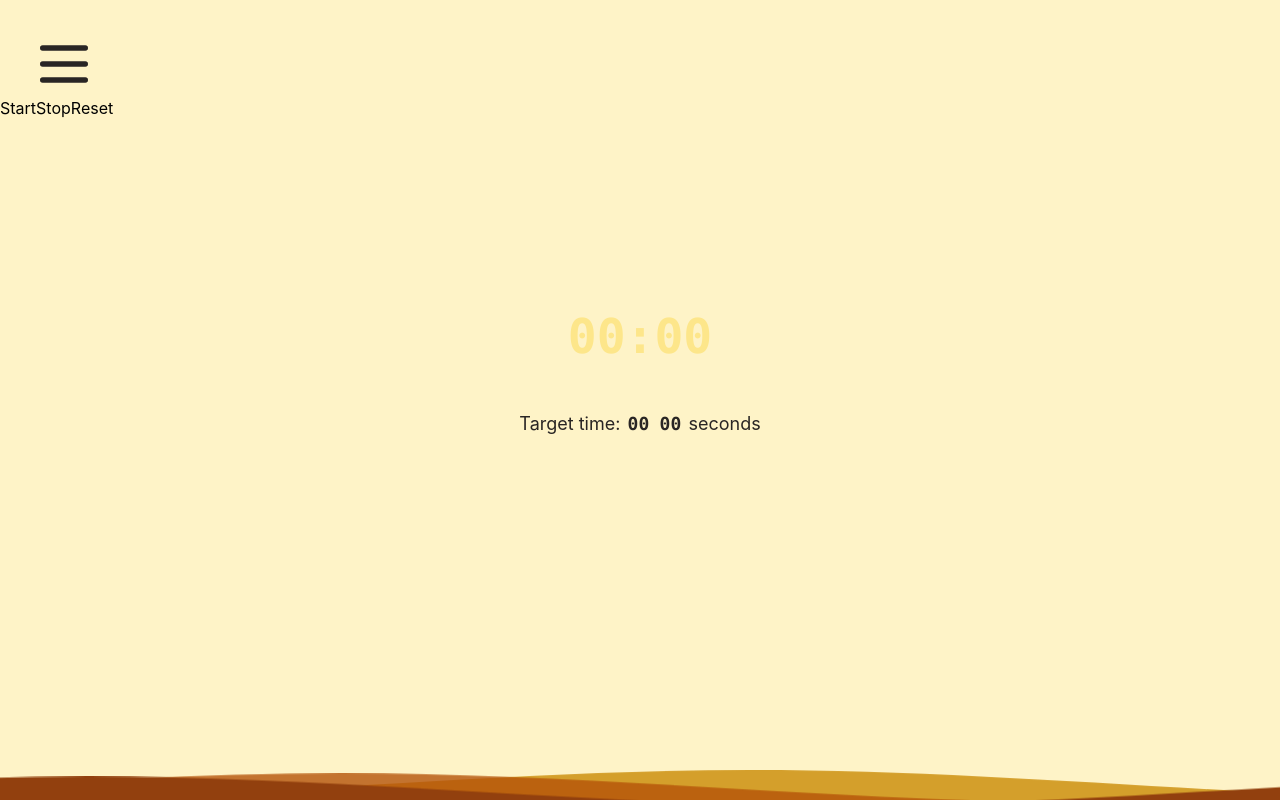
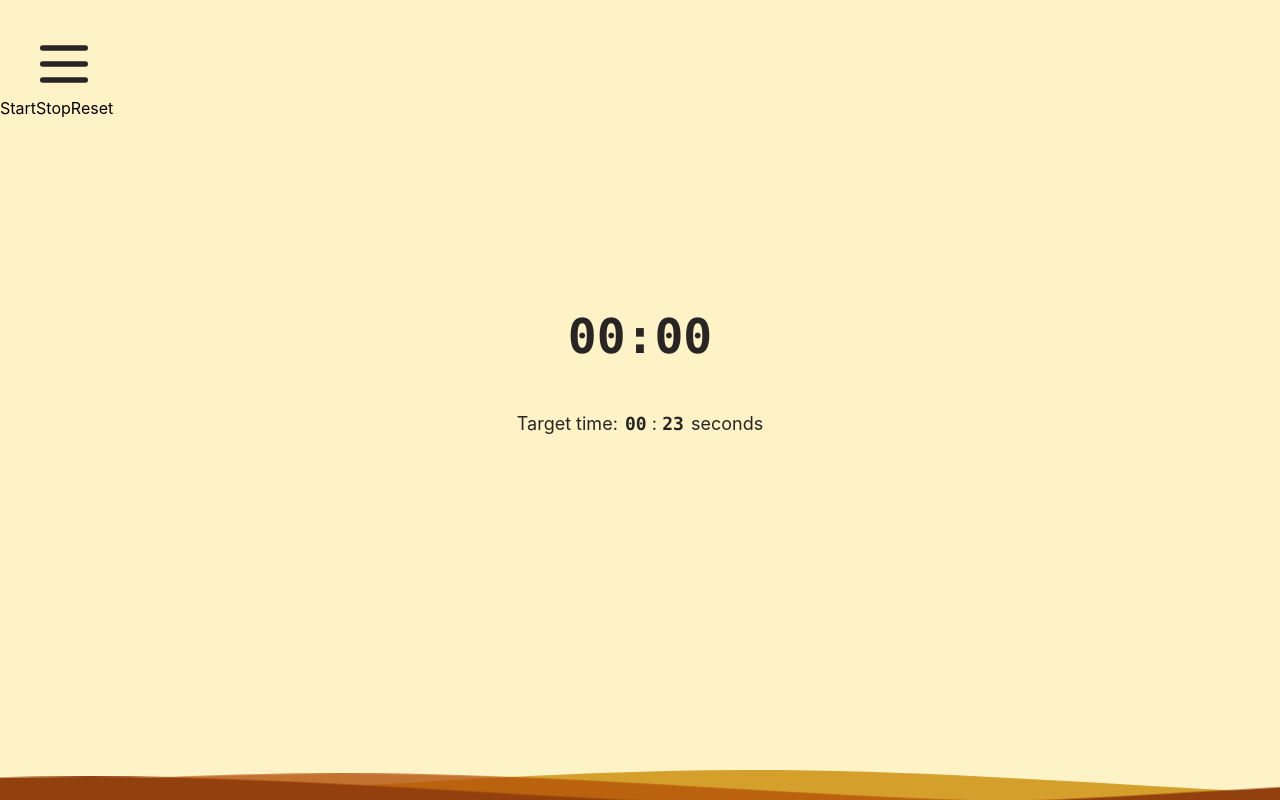
Before and after one commit to dylanbr0wn/shotclock, a React (Vite) app: page / in a window 1280 px wide. Built offline with nearby package versions, Linux system fonts and the light colour scheme.

Commit message:
fix divide by 0 error

```diff
--- a/src/components/Time/Picker.tsx
+++ b/src/components/Time/Picker.tsx
@@ -44,7 +44,7 @@ const Picker = ({
         setSeconds((prevState: number) => prevState + 1);
     };
     const decreaseSeconds = () => {
-        if (!open || seconds < 1) return;
+        if (!open || seconds < 2) return;
         setSeconds((prevState: number) => prevState - 1);
     };
 
@@ -103,8 +103,9 @@ const Picker = ({
                         e.target.blur();
                     }
                 }}
-                className={`flex justify-center cursor-pointer hover:text-amber-600 hover:focus-within:text-amber-100 align-middle content-center rounded-md transition-colors border-0 ${
-                    open && "bg-stone-900/30 text-amber-100"
+                className={`flex justify-center cursor-pointer hover:text-amber-600  align-middle content-center rounded-md transition-colors border-0 ${
+                    open &&
+                    "bg-stone-900/30 text-amber-100 hover:text-amber-100 "
                 }`}
             >
                 <div className="relative">
@@ -169,6 +170,14 @@ const Picker = ({
                         <MinusCircleIcon className="h-7 w-7 m-auto text-amber-100" />
                     </button>
                 </div>
+                <div
+                    onClick={() => {
+                        setOpen(true);
+                        secondRef.current?.focus();
+                    }}
+                >
+                    :
+                </div>
                 <div className="relative">
                     <button
                         {...longPressSecondUp}
@@ -198,7 +207,7 @@ const Picker = ({
                         //         e.target.blur();
                         //     }
                         // }}
-                        min={0}
+                        min={1}
                         max={59}
                         step={1}
                         className={`w-8 mx-auto font-mono text-center p-0 transition-all font-bold text-lg outline-none  relative  focus:ring-0 bg-transparent border-none ring-0  ${
@@ -206,6 +215,7 @@ const Picker = ({
                         }`}
                         value={("0" + seconds).slice(-2)}
                         onChange={({ target }) => {
+                            if (parseInt(target.value) < 1) return;
                             setSeconds(parseInt(target.value) % 60);
                             if (parseInt(target.value) > 59) {
                                 setMinutes(
@@ -227,7 +237,7 @@ const Picker = ({
                         // onClick={decreaseSeconds}
                         className={`${
                             open
-                                ? seconds === 0
+                                ? seconds < 2
                                     ? "opacity-50 cursor-not-allowed"
                                     : "opacity-100"
                                 : "opacity-0 pointer-events-none"
--- a/src/components/Time/index.tsx
+++ b/src/components/Time/index.tsx
@@ -1,23 +1,21 @@
 import { config, useSpring, a } from "@react-spring/web";
-import TimePicker from "react-time-picker/dist/entry.nostyle";
 import * as React from "react";
-import { Listbox, Transition } from "@headlessui/react";
 import Picker from "./Picker";
 
 const Time = ({
     time,
     percent,
     setGoal,
+    running,
 }: {
     time: number;
     percent: number;
     setGoal: (goal: number) => void;
+    running: boolean;
 }) => {
     const [open, setOpen] = React.useState(false);
 
-    const [value, onChange] = React.useState("10:00");
-
-    const [seconds, setSeconds] = React.useState(0);
+    const [seconds, setSeconds] = React.useState(23);
     const [minutes, setMinutes] = React.useState(0);
     const secondOptions = React.useMemo(
         () => new Array(60).fill(undefined).map((_, i) => i),
@@ -35,7 +33,6 @@ const Time = ({
 
     React.useEffect(() => {
         if (setGoal) {
-            console.log("setting");
             setGoal(minutes * 60 * 1000 + seconds * 1000);
         }
     }, [minutes, seconds]);
@@ -50,7 +47,9 @@ const Time = ({
             <span className="absolute transform -translate-x-[50%] -translate-y-[50%] top-[50%] left-[50%] inline-block text-center">
                 <div
                     className={`text-5xl ${
-                        percent < 45 ? "text-stone-800" : "text-amber-200"
+                        !running || percent < 45
+                            ? "text-stone-800"
+                            : "text-amber-200"
                     } font-mono font-semibold transition-colors  duration-1000`}
                 >
                     {("0" + Math.floor((time / 1000) % 60)).slice(-2)}:
@@ -60,7 +59,6 @@ const Time = ({
                     style={{ opacity, scale }}
                     className="text-lg flex flex-col text-stone-800 focus-within:text-amber-100 transition-colors inset-x-0 px-24 h-32 transform -translate-y-14"
                     onMouseLeave={() => setOpen(false)}
-                    onFocus={() => console.log("yes")}
                 >
                     <div className="my-auto ">
                         <div className="my-auto flex">
```
